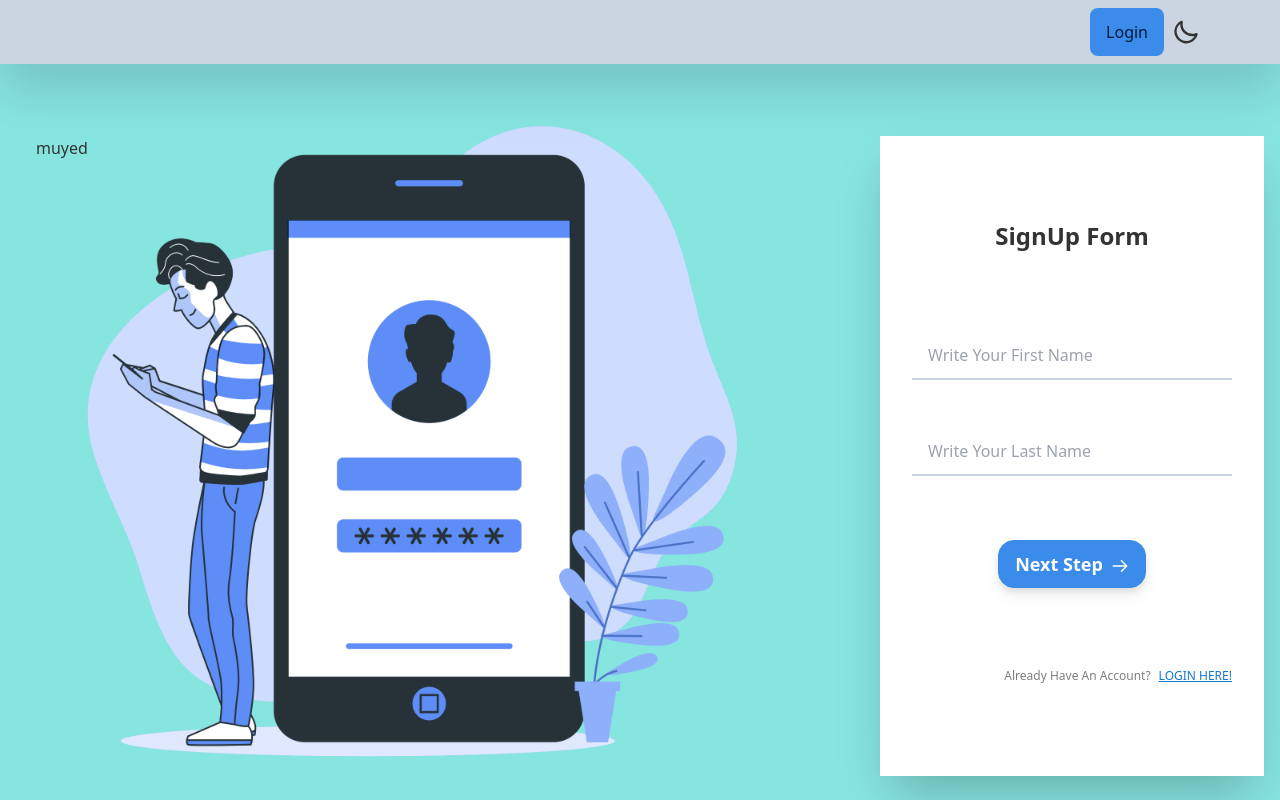
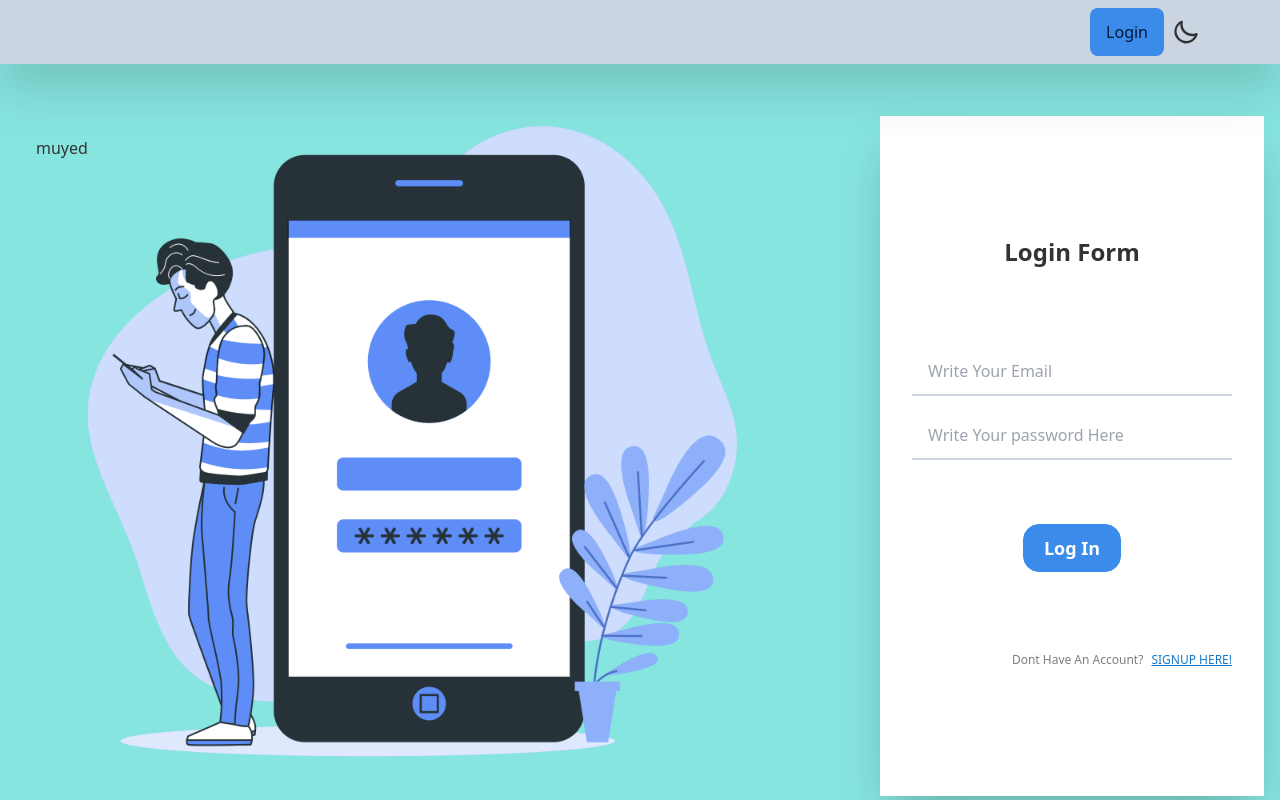
Before and after one commit to muyed-moktadir/attendance-template, a React (Create React App) app: page /login in a window 1280 px wide. Built offline with nearby package versions, Linux system fonts and the light colour scheme.

Commit message:
add validation

```diff
--- a/package.json
+++ b/package.json
@@ -9,6 +9,7 @@
     "daisyui": "^2.42.1",
     "react": "^18.2.0",
     "react-dom": "^18.2.0",
+    "react-hook-form": "^7.40.0",
     "react-icons": "^4.7.1",
     "react-router-dom": "^6.4.4",
     "react-scripts": "5.0.1",
--- a/src/App.js
+++ b/src/App.js
@@ -18,7 +18,6 @@ function App() {
             <Route key={index} path={path} element={<Component />} />
           ))}
         </Routes>
-
       </Navbar>
       <ToastContainer />
     </div>
--- a/src/pages/Home/LoginForm.js
+++ b/src/pages/Home/LoginForm.js
@@ -1,46 +1,117 @@
 import React, { useState } from 'react'
 import { Link } from 'react-router-dom'
-import LoginPage1 from './LoginPage1'
-import LoginPage2 from './LoginPage2'
-import { ToastContainer, toast } from 'react-toastify';
-import 'react-toastify/dist/ReactToastify.css';
+import login from "../../assets/images/login.png"
+import { useForm } from "react-hook-form";
 
 
-const LoginForm = ({ data, setData, loginForm, setLoginForm, propsData }) => {
-    const { SetEmail, setPassword, handleFrom } = propsData
-    const [signUpForm, SetSignUpForm] = useState(true)
+const LoginForm = () => {
+    const [email, setEmail] = useState('')
+    const [password, setPassword] = useState('')
+
+    const { register, formState: { errors }, handleSubmit } = useForm();
+
+    const onSubmit = (data) => {
+        console.log(data);
+    }
     return (
         <>
+            <div className="hero h-auto bg-accent mt-10">
+                <div className="hero-content justify-between w-screen flex-col lg:flex-row">
+                    <div className='relative'>
+                        <h1 className='absolute top-20 left-5'>muyed</h1>
+                        <img src={login} class="md:h-screen" alt="" />
+                    </div>
+                    <div className="card flex-shrink-0 md:h-[85vh] rounded-none  w-full max-w-sm shadow-2xl bg-base-100">
+                        <div className="card-body justify-center">
+                            <form onSubmit={handleSubmit(onSubmit)}>
+                                <div className="form-control ">
+                                    <h1 className='text-center font-bold text-2xl'>
+                                        Login Form
+                                    </h1>
+                                    <input
+                                        type="email"
+                                        placeholder="Write Your Email"
+                                        className="input  rounded-none border-b-2 border-slate-300 appearance-none bg-transparent border-t-0 border-l-0 border-r-0 leading-tight focus:outline-none  md:mt-20"
+                                        {...register("email", {
+                                            required: {
+                                                value: true,
+                                                message: "email is required*"
+                                            },
+                                            pattern: {
+                                                value: /[a-z0-9]+@[a-z]+\.[a-z]{2,3}/,
+                                                message: 'provide a valid email'
+                                            }
+                                        })}
+                                    />
+                                    <label className="label px-4">
+                                        {errors.email?.type === 'required' && <span className="label-text-alt text-red-500">{errors.email.message}</span>}
+                                        {errors.email?.type === 'pattern' && <span className="label-text-alt text-red-500">{errors.email.message}</span>}
 
-            {signUpForm ?
-                <div className="card flex-shrink-0 md:h-[80vh] rounded-none  w-full max-w-sm shadow-2xl bg-base-100">
-                    <div className="card-body justify-center">
-                        <div className="form-control ">
-                            <h1 className='text-center font-bold text-2xl'>Login Form</h1>
-                            <input onBlur={(e) => SetEmail(e.target.value)} type="email" placeholder="Write Your Email" className="input  rounded-none border-b-2 border-slate-300 appearance-none bg-transparent border-t-0 border-l-0 border-r-0 leading-tight focus:outline-none sm: md:mt-20 md:mb-12" />
+                                    </label>
                                 </div>
                                 <div className="form-control mb-12">
-                            <input onBlur={(e) => setPassword(e.target.value)} type="password" placeholder="Write Your password Here" className="input  rounded-none border-b-2 border-slate-300 appearance-none bg-transparent border-t-0 border-l-0 border-r-0 leading-tight focus:outline-none" />
+                                    <input
+                                        type="password"
+                                        placeholder="Write Your password Here"
+                                        className="input  rounded-none border-b-2 border-slate-300 appearance-none bg-transparent border-t-0 border-l-0 border-r-0 leading-tight focus:outline-none"
+                                        {...register("password", {
+                                            required: {
+                                                value: true,
+                                                message: "password is required*"
+                                            },
+                                            minLength: {
+                                                value: 6,
+                                                message: 'Must be 6 character or longer'
+                                            }
+                                        })}
+                                    />
+                                    <label className="label px-4">
+                                        {errors.password?.type === 'required' && <span className="label-text-alt text-red-500">{errors.password.message}</span>}
+                                        {errors.password?.type === 'minLength' && <span className="label-text-alt text-red-500">{errors.password.message}</span>}
+
+                                    </label>
                                 </div>
 
                                 <div className="form-control mt-6">
                                     <div className='flex justify-center'>
-                                <button onClick={() => handleFrom()} className="btn btn-primary capitalize text-white rounded-2xl hover:bg-white hover:border-[#3B8BEA] hover:text-[#3B8BEA] text-lg">Submit</button>
+                                        <input className="btn btn-primary capitalize text-white rounded-2xl hover:bg-white hover:border-[#3B8BEA] hover:text-[#3B8BEA] text-lg px-5" type="submit" value="Log In"/>
+
                                         {/* <ToastContainer /> */}
                                     </div>
                                 </div>
+
+
+                            </form>
+
+
+
+
                             <div className='flex justify-end items-center md:mt-16'>
                                 <label className="label ">
-                                <span className='text-xs text-[#7E7E7E] mr-1'>Dont Have An Account?</span>
+                                    <span
+                                        className='text-xs text-[#7E7E7E] mr-1'>
+                                        Dont Have An Account?
+                                    </span>
 
                                 </label>
-                            <Link href="#" className="label-text-alt link link-hover underline text-[#1678CB]" onClick={() => SetSignUpForm(!signUpForm)} >SIGNUP HERE!</Link>
+                                <Link
+                                    to="/signUp"
+                                    href="#"
+                                    className="label-text-alt link link-hover underline text-[#1678CB]" >
+                                    SIGNUP HERE!
+                                </Link>
                             </div>
                         </div>
                     </div>
-                :
-                <LoginPage2 signUpForm={signUpForm} SetSignUpForm={SetSignUpForm} propsData={propsData} data={data} setData={setData}></LoginPage2>
-            }
+
+                </div>
+                {/* <ToastContainer className="absolute md:mt-11" /> */}
+            </div>
+
+
+
+
+
         </>
     )
 }
--- a/src/pages/Home/LoginPage2.js
+++ b/src/pages/Home/LoginPage2.js
@@ -4,26 +4,29 @@ import { Link } from 'react-router-dom';
 import LoginForm from './LoginForm';
 
 const LoginPage2 = ({ data, setData, propsData }) => {
-    const { setFName, setLName } = propsData
-    const [loginForm, setLoginForm] = useState(true)
-
+    const { fName, lName,setFName, setLName } = propsData
+    console.log(fName,lName)
     return (
         <>
-            {loginForm ?
-                <div className="card flex-shrink-0 justify-center md:h-[80vh] rounded-none  w-full max-w-sm shadow-2xl bg-base-100">
+                <div className="card flex-shrink-0 justify-center md:h-[80vh] rounded-none w-full max-w-sm shadow-2xl bg-base-100">
                     <div className="card-body justify-center">
                         <div className="form-control ">
                             <h1 className='text-center font-bold text-2xl'>SignUp Form</h1>
-                            <input onBlur={(e) => setFName(e.target.value)} type="text" placeholder="Write Your First Name" className="input  rounded-none border-b-2 border-slate-300 appearance-none bg-transparent border-t-0 border-l-0 border-r-0 leading-tight focus:outline-none mt-20 mb-10" />
+                            <input onChange={(e) => setFName(e.target.value)} type="text" placeholder="Write Your First Name" className="input  rounded-none border-b-2 border-slate-300 appearance-none bg-transparent border-t-0 border-l-0 border-r-0 leading-tight focus:outline-none mt-20 mb-10" />
                         </div>
                         <div className="form-control mb-14">
-                            <input onBlur={(e) => setLName(e.target.value)} type="text" placeholder="Write Your Last Name" className="input  rounded-none border-b-2 border-slate-300 appearance-none bg-transparent border-t-0 border-l-0 border-r-0 leading-tight focus:outline-none" />
+                            <input onChange={(e) => setLName(e.target.value)} type="text" placeholder="Write Your Last Name" className="input  rounded-none border-b-2 border-slate-300 appearance-none bg-transparent border-t-0 border-l-0 border-r-0 leading-tight focus:outline-none" />
                         </div>
 
                         <div className="form-control">
                             <div className='flex justify-center '>
+                                {
+                                    (fName&&lName) ?
                                 <button onClick={() => setData(!data)} className=" btn btn-primary text-white rounded-2xl hover:bg-white hover:border-[#3B8BEA] hover:text-[#3B8BEA] capitalize text-lg drop-shadow-lg">Next Step <HiOutlineArrowRight className='ml-2 mt-1' /></button>
-
+                                :
+                                <button disabled onClick={() => setData(!data)} className=" btn btn-primary text-white rounded-2xl hover:bg-white hover:border-[#3B8BEA] hover:text-[#3B8BEA] capitalize text-lg drop-shadow-lg">Next Step <HiOutlineArrowRight className='ml-2 mt-1' /></button>
+                                }
+                                {(fName&&lName)?console.log('ok'):console.log('false')}
                             </div>
                         </div>
                         <div className='flex justify-end items-center mt-16'>
@@ -31,12 +34,12 @@ const LoginPage2 = ({ data, setData, propsData }) => {
                                 <span className='text-xs text-[#7E7E7E] mr-1'>Already Have An Account?</span>
 
                             </label>
-                            <Link href="#" className="label-text-alt link link-hover underline text-[#1678CB]" onClick={() => setLoginForm(!loginForm)}>LOGIN HERE!</Link>
+                            <Link href="#" className="label-text-alt link link-hover underline text-[#1678CB]" to="/login">LOGIN HERE!</Link>
                         </div>
                     </div>
-                </div> :
-                <LoginForm loginForm={loginForm} setLoginForm={setLoginForm} propsData={propsData} data={data} setData={setData}></LoginForm>
-            }
+                </div>
+
+
         </>
 
     )
```
Also changed, not shown: src/pages/Home/Attendance.js (added, +63 -0 lines), src/pages/Home/LoginPage1.js (+8 -1 lines), src/pages/Home/LoginPage3.js (+6 -9 lines), src/routes/PublicRoutes.js (+6 -1 lines), 1 other file (tests, documents, lock files or other folders). Lines whose indentation alone changed are shown as unchanged.
